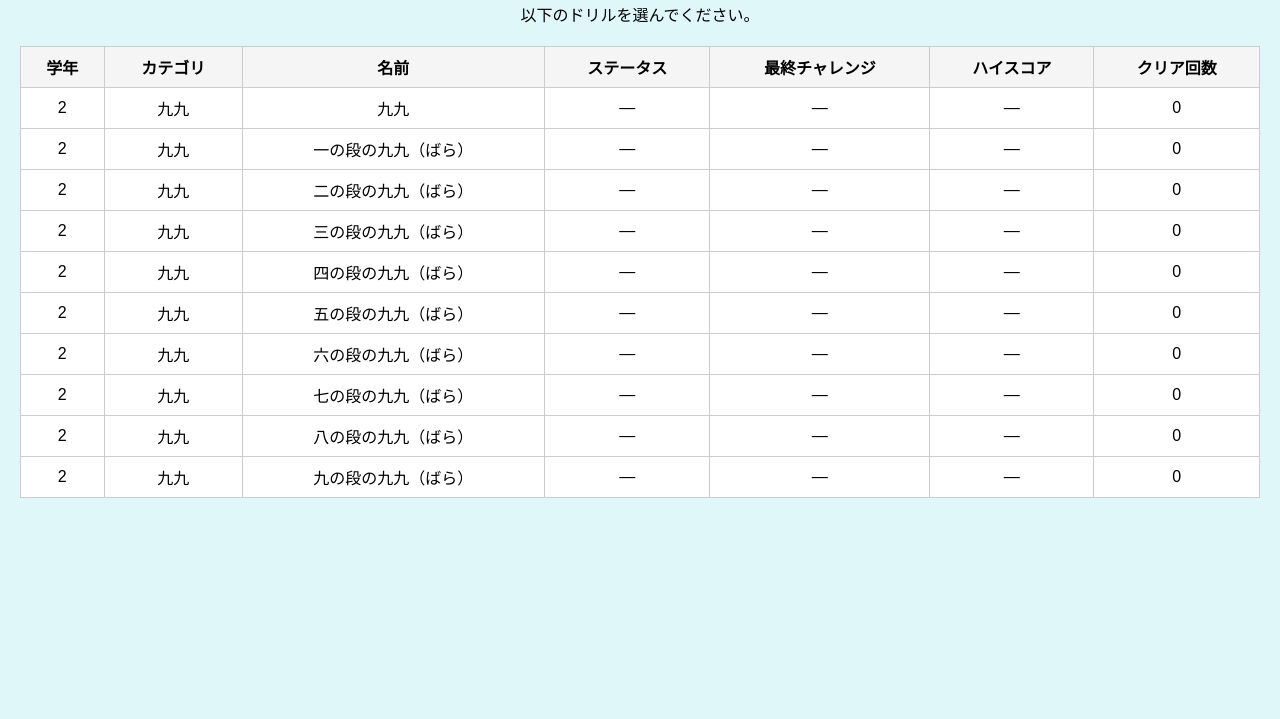
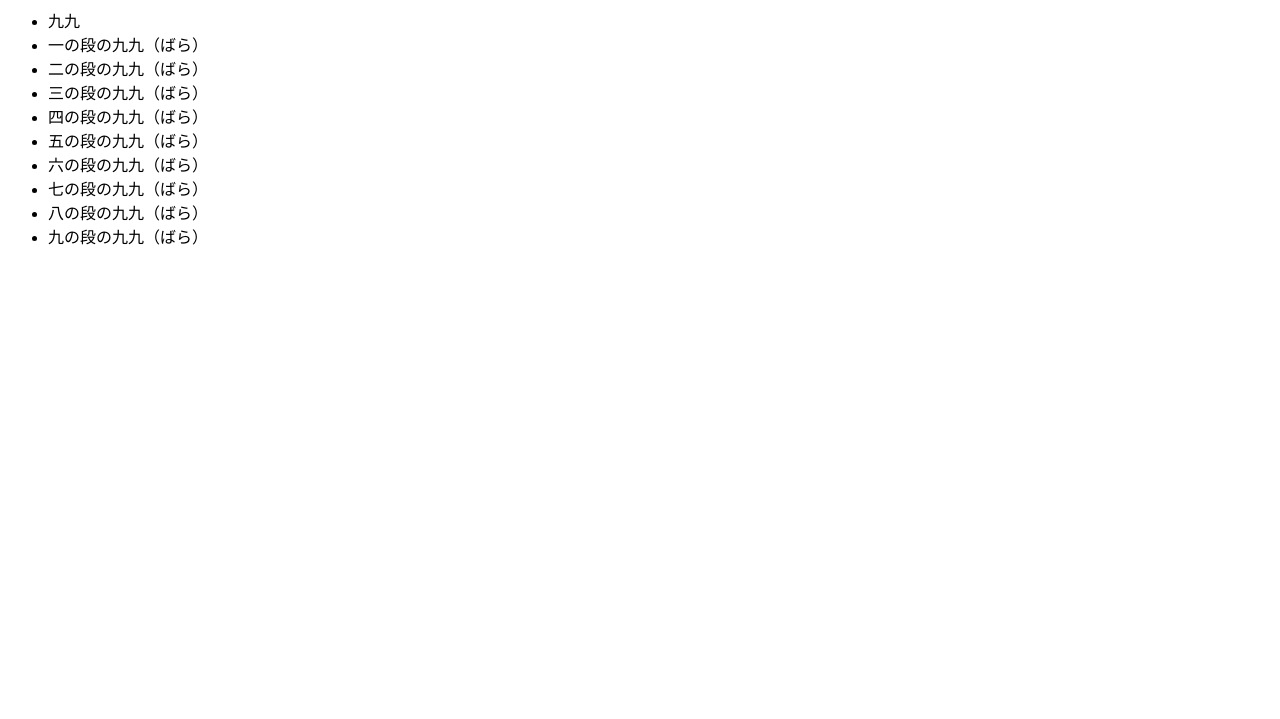
Before and after one commit to dtake-dtake/sansu-drill2, a plain HTML site: page index.html in a window 1280 px wide. Shown: the part 81-800 px from the top of the page. Drawn offline with Linux system fonts and the light colour scheme.

Commit message:
Update index.html

```diff
--- a/index.html
+++ b/index.html
@@ -1,186 +1,33 @@
 <!DOCTYPE html>
 <html lang="ja">
 <head>
-  <meta charset="UTF-8" />
-  <title>算数学習アプリ 目次</title>
-  <style>
-    body {
-      font-family: sans-serif;
-      margin: 20px;
-      background: #e0f7fa;
-    }
-    h1, p {
-      text-align: center;
-      margin-bottom: 12px;
-    }
-    table {
-      width: 100%;
-      background: #fff;
-      border-collapse: collapse;
-      margin-top: 20px;
-    }
-    th, td {
-      border: 1px solid #ccc;
-      padding: 8px;
-      text-align: center;
-      white-space: nowrap;
-    }
-    th {
-      background: #f5f5f5;
-      cursor: pointer;
-    }
-    a {
-      color: inherit;
-      text-decoration: none;
-    }
-  </style>
+  <meta charset="UTF-8">
+  <title>ドリル一覧（シンプル版）</title>
 </head>
 <body>
-  <h1>算数学習アプリ</h1>
-  <p>以下のドリルを選んでください。</p>
-
-  <table id="tocTable">
-    <thead>
-      <tr>
-        <th data-key="grade">学年</th>
-        <th data-key="category">カテゴリ</th>
-        <th data-key="name">名前</th>
-        <th data-key="status">ステータス</th>
-        <th data-key="dt">最終チャレンジ</th>
-        <th data-key="hs">ハイスコア</th>
-        <th data-key="clears">クリア回数</th>
-      </tr>
-    </thead>
-    <tbody></tbody>
-  </table>
+  <h1>ドリル一覧</h1>
+  <ul id="drill-list"></ul>
 
   <script>
-    // ------------------------------------------------------------
-    // 1) drills.json を読み込み、配列 buildList を生成
-    // ------------------------------------------------------------
-    async function loadDrills() {
-      try {
-        const resp = await fetch('data/drills.json');
-        if (!resp.ok) throw new Error('drills.json の読み込みに失敗: ' + resp.status);
-        return await resp.json();
-      } catch (e) {
-        console.error(e);
-        return [];
-      }
-    }
-
-    // ------------------------------------------------------------
-    // 2) localStorage からハイスコア・履歴・クリア回数を取得して buildList を組み立て
-    // ------------------------------------------------------------
-    const statusOrder = { 'SS': 6, 'S': 5, 'A': 4, 'B': 3, 'C': 2, 'D': 1, '―': 0 };
-
-    function buildListFromDrills(drills) {
-      return drills.map(d => {
-        const hs = localStorage.getItem(d.ns + 'highScore') || '―';
-        const clears = localStorage.getItem(d.ns + 'clearCount') || '0';
-
-        let status = '―', dt = '―';
-        try {
-          const histJSON = localStorage.getItem(d.ns + 'history') || '[]';
-          const arr = JSON.parse(histJSON);
-          if (arr.length > 0) {
-            status = arr[0].status || status;
-            dt = arr[0].datetime || dt;
-          }
-        } catch {
-          // パースエラー等あればデフォルトのまま
-        }
-
-        return {
-          grade:    d.grade,
-          category: d.category,
-          name:     d.name,
-          file:     d.file,
-          status,
-          dt,
-          hs,
-          clears
-        };
+    // data/drills.json を読み込んで、name のみをリスト表示
+    fetch('data/drills.json')
+      .then(response => {
+        if (!response.ok) throw new Error('JSON 読み込み失敗: ' + response.status);
+        return response.json();
+      })
+      .then(drills => {
+        const ul = document.getElementById('drill-list');
+        drills.forEach(d => {
+          const li = document.createElement('li');
+          li.textContent = d.name;
+          ul.appendChild(li);
+        });
+      })
+      .catch(err => {
+        console.error(err);
+        const ul = document.getElementById('drill-list');
+        ul.textContent = 'データの読み込みに失敗しました。';
       });
-    }
-
-    // ------------------------------------------------------------
-    // 3) ソートキー・向きの初期値
-    // ------------------------------------------------------------
-    let sort = { key: 'name', dir: null };
-
-    // ------------------------------------------------------------
-    // 4) ヘッダクリックでソート設定を切り替える
-    // ------------------------------------------------------------
-    function attachSortHandlers() {
-      document.querySelectorAll('th[data-key]').forEach(th => {
-        th.addEventListener('click', () => {
-          const key = th.getAttribute('data-key');
-          if (sort.key === key && sort.dir) {
-            sort.dir = (sort.dir === 'asc' ? 'desc' : 'asc');
-          } else {
-            sort.key = key;
-            sort.dir = 'desc';
-          }
-          renderTable();
-        });
-      });
-    }
-
-    // ------------------------------------------------------------
-    // 5) テーブル描画（sort.dir === null なら元の JSON 順）
-    // ------------------------------------------------------------
-    function renderTable() {
-      let data;
-      if (sort.dir === null) {
-        data = [...buildList];
-      } else {
-        data = [...buildList].sort((a, b) => {
-          let cmp = 0;
-          // 数値比較が必要な列
-          if (sort.key === 'hs' || sort.key === 'clears') {
-            cmp = (+a[sort.key] || 0) - (+b[sort.key] || 0);
-          } else if (sort.key === 'status') {
-            cmp = statusOrder[a.status] - statusOrder[b.status];
-          } else if (sort.key === 'dt') {
-            const t1 = (a.dt === '―') ? 0 : new Date(a.dt).getTime();
-            const t2 = (b.dt === '―') ? 0 : new Date(b.dt).getTime();
-            cmp = t1 - t2;
-          } else {
-            // grade, category, name は文字列比較
-            cmp = a[sort.key].localeCompare(b[sort.key], 'ja');
-          }
-          return (sort.dir === 'asc' ? 1 : -1) * cmp;
-        });
-      }
-
-      const tbody = document.querySelector('#tocTable tbody');
-      tbody.innerHTML = '';
-      data.forEach(item => {
-        const tr = document.createElement('tr');
-        tr.innerHTML = `
-          <td>${item.grade}</td>
-          <td>${item.category}</td>
-          <td><a href="${item.file}" target="_blank">${item.name}</a></td>
-          <td>${item.status}</td>
-          <td>${item.dt}</td>
-          <td>${item.hs}</td>
-          <td>${item.clears}</td>
-        `;
-        tbody.appendChild(tr);
-      });
-    }
-
-    // ------------------------------------------------------------
-    // 6) ページロード時に fetch → build → render → ソート設定 を実行
-    // ------------------------------------------------------------
-    let buildList = [];
-    window.onload = async () => {
-      const drills = await loadDrills();
-      buildList = buildListFromDrills(drills);
-      attachSortHandlers();
-      renderTable();
-    };
   </script>
 </body>
 </html>
```
